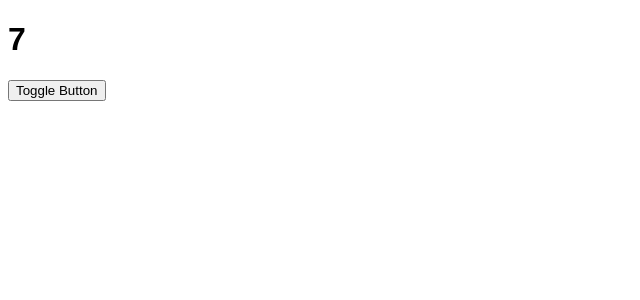
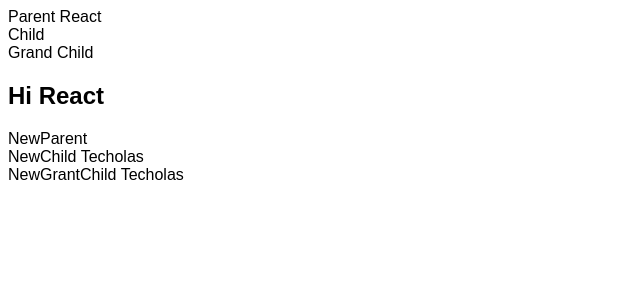
Before and after one commit to jenish-ml/reactTecho, a React (Vite) app: page / in a window 1280 px wide. Shown: the top 300 px of the page, without its empty margins (0-640 px from the left). Built offline with nearby package versions, Linux system fonts and the light colour scheme; a web font is replaced by a local one.

Commit message:
Add UseContext and PropsDrilling

```diff
--- a/src/App.jsx
+++ b/src/App.jsx
@@ -15,8 +15,16 @@ import Mounting from "./Effect/Mounting"
 import Updating from "./Effect/Updating"
 import MultipleUpdate from "./Effect/MultipleUpdate"
 import FetchData from "./Effect/FetchData"
+import Parent from "./components/propsDrilling/Parent"
+import Child from "./components/propsDrilling/Child"
+import GrandChild from "./components/propsDrilling/GrandChild"
+import { createContext } from "react"
+import NewParent from "./components/useContextLearn/NewParent"
+
+export const NameContext = createContext()
 
 function App() {
+
 
   const [show, setShow] = useState(true)
   return (
@@ -42,8 +50,13 @@ function App() {
       {/* <Updating /> */}
       {/* <MultipleUpdate /> */}
       {/* <FetchData /> */}
-      { show && <Timer />}
-      <button onClick={() => setShow(!show)}>Toggle Button</button>
+      {/* { show && <Timer />} */}
+      {/* <button onClick={() => setShow(!show)}>Toggle Button</button> */}
+      <Parent />
+
+      <NameContext.Provider value={"Techolas"}>
+        <NewParent />
+      </NameContext.Provider>
     </>
   )
 }
--- /dev/null
+++ b/src/components/propsDrilling/Child.jsx
@@ -0,0 +1,13 @@
+import React from 'react'
+import GrandChild from './GrandChild'
+
+const Child = ({props}) => {
+  return (
+    <>
+    <div>Child</div>
+        <GrandChild props = {props}/>
+    </>
+  )
+}
+
+export default Child
--- /dev/null
+++ b/src/components/propsDrilling/GrandChild.jsx
@@ -0,0 +1,13 @@
+import React from 'react'
+
+const GrandChild = ({props}) => {
+  return (
+    <>
+        <div>Grand Child</div>
+        <h2>Hi {props} </h2>
+    </>
+
+  )
+}
+
+export default GrandChild
--- /dev/null
+++ b/src/components/propsDrilling/Parent.jsx
@@ -0,0 +1,15 @@
+import React from 'react'
+import Child from './Child'
+
+const Parent = () => {
+    const [name, setName] = React.useState('React')
+  return (
+    <>
+    <div>Parent {name}</div>
+
+        <Child props={name}/>
+    </>
+  )
+}
+
+export default Parent
--- /dev/null
+++ b/src/components/useContextLearn/NewChild.jsx
@@ -0,0 +1,17 @@
+import React from 'react'
+import NewGrantChild from './NewGrantChild'
+import { useContext } from 'react';
+import { NameContext } from '../../App';
+
+const NewChild = () => {
+    const name = useContext(NameContext);
+
+  return (
+    <>
+        <div>NewChild { name }</div>
+        <NewGrantChild />
+    </>
+  )
+}
+
+export default NewChild
--- /dev/null
+++ b/src/components/useContextLearn/NewGrantChild.jsx
@@ -0,0 +1,13 @@
+import React from 'react'
+import { NameContext } from '../../App';
+
+const NewGrantChild = () => {
+    const name = React.useContext(NameContext);
+  return (
+    <>
+        <div>NewGrantChild { name }</div>
+    </>
+  )
+}
+
+export default NewGrantChild
--- /dev/null
+++ b/src/components/useContextLearn/NewParent.jsx
@@ -0,0 +1,13 @@
+import React from 'react'
+import NewChild from './NewChild'
+
+const NewParent = () => {
+  return (
+    <>
+        <div>NewParent</div>
+        <NewChild />
+    </>
+  )
+}
+
+export default NewParent
```
